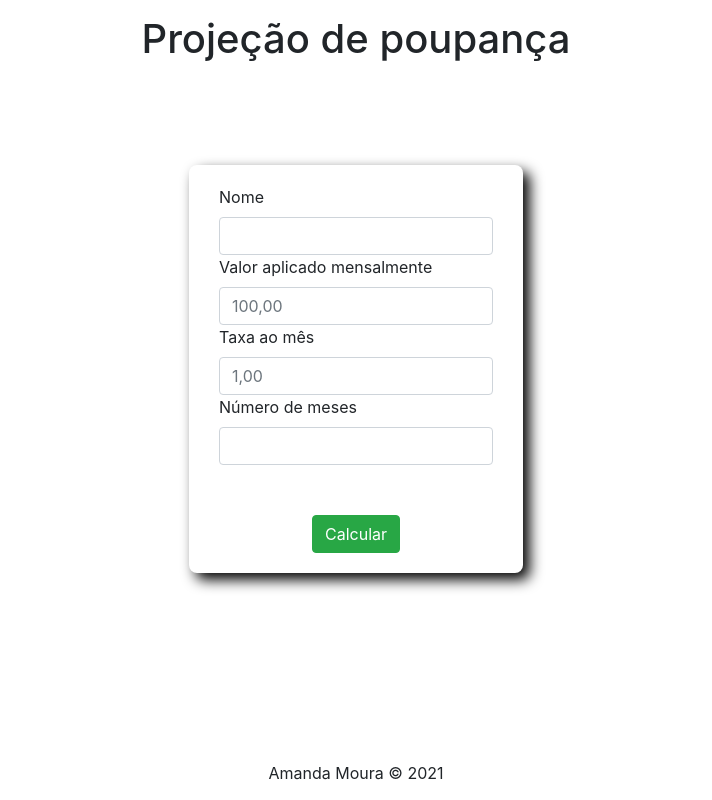
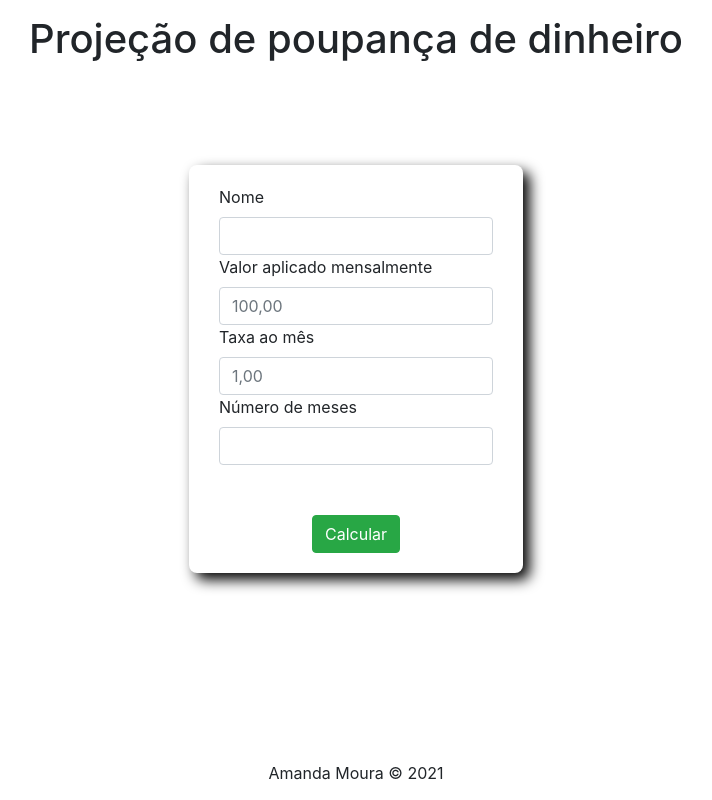
Before and after one commit to AmandaMS09/PF3_AmandaMouradeSouza, a plain HTML site: page index.html in a window 1280 px wide. Shown: the whole page, without its empty margins (284-996 px from the left). Drawn offline with nearby package versions, Linux system fonts and the light colour scheme.

Commit message:
Finalização da prova

```diff
--- a/index.html
+++ b/index.html
@@ -17,7 +17,7 @@
 <body>
     <!--Título-->
     <header>
-        <h1 class="text-center">Projeção de poupança</h1>
+        <h1 class="text-center">Projeção de poupança de dinheiro</h1>
     </header>
 
     <!--Formulário-->
```
